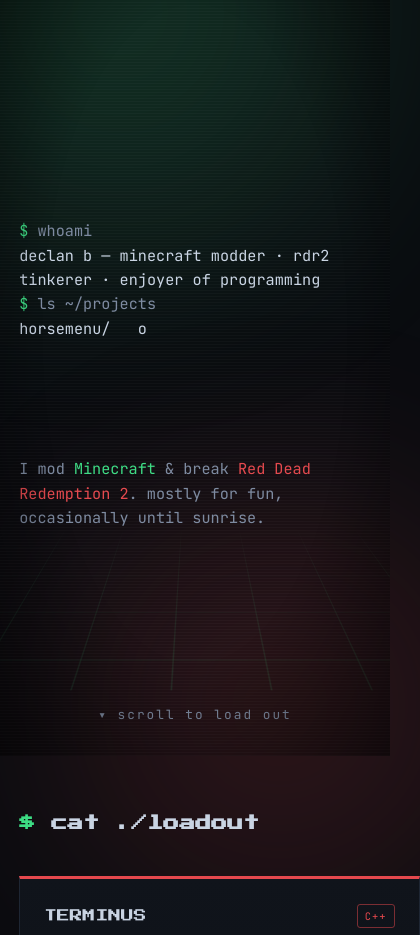
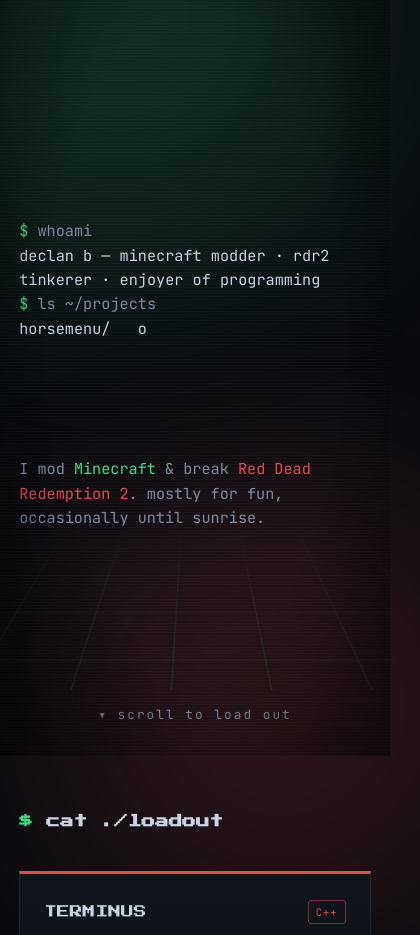
Before and after one commit to declan234e/declan234e.github.io, a plain HTML site: page index.html in a window 390 px wide. Shown: the part 88-1023 px from the top of the page, 420 px wide, since content can reach past the window. Drawn offline with Linux system fonts and the light colour scheme.

Commit message:
fix mobile horizontal overflow in loadout cards

```diff
--- a/style.css
+++ b/style.css
@@ -20,7 +20,7 @@
 
 * { box-sizing: border-box; margin: 0; padding: 0; }
 
-html { scroll-behavior: smooth; }
+html { scroll-behavior: smooth; overflow-x: hidden; }
 
 body {
   background: var(--bg);
@@ -172,6 +172,8 @@
 
 /* ---------- Cards (projects) ---------- */
 .cards { display: grid; grid-template-columns: repeat(2, 1fr); gap: 1.4rem; }
+/* never let a card's content force the grid track wider than its share */
+.cards > * { min-width: 0; }
 
 .card {
   position: relative;
@@ -188,7 +190,7 @@
   border-color: var(--accent, var(--green));
   box-shadow: 0 10px 34px -10px color-mix(in srgb, var(--accent, var(--green)) 45%, transparent);
 }
-.card-head { display: flex; align-items: center; justify-content: space-between; gap: 0.8rem; }
+.card-head { display: flex; align-items: center; justify-content: space-between; gap: 0.8rem; flex-wrap: wrap; row-gap: 0.5rem; }
 .card-title { font-family: "Press Start 2P", monospace; font-size: 0.8rem; line-height: 1.7; }
 .badge {
   font-size: 0.65rem; letter-spacing: 1px; padding: 0.25em 0.7em;
@@ -313,6 +315,7 @@
   section { padding: 3.6rem 1.2rem; }
   .cards { grid-template-columns: 1fr; }
   .nav-links { gap: 1rem; }
+  .section-title { font-size: 0.85rem; }
   .repo-row { grid-template-columns: 1fr; gap: 0.15rem; }
   .term-body, .term-footer { padding-left: 1rem; padding-right: 1rem; }
 }
```
